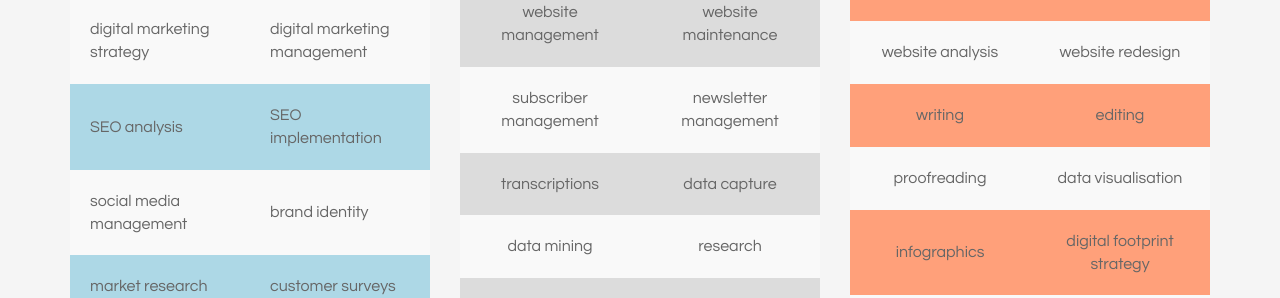
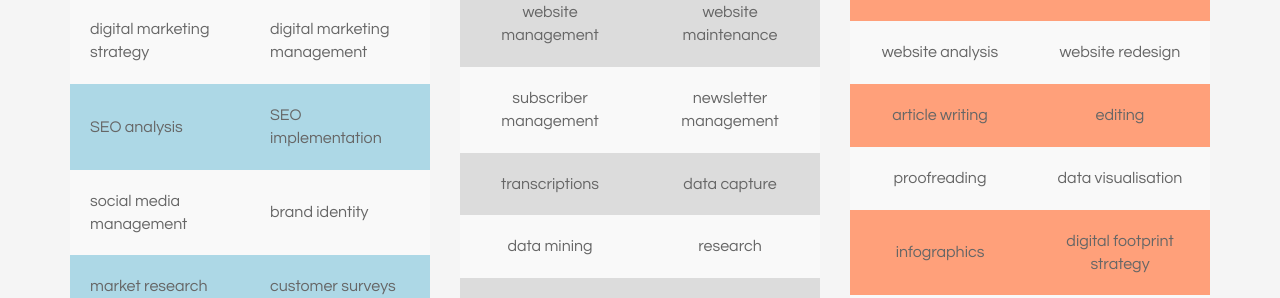
Before and after one commit to BluCrane/OmniMACS, a Jekyll site: the page index.html, which Jekyll copies as it is, in a window 1280 px wide and 900 px high, scrolled down 1559 px. Shown: the part 153-451 px from the top of the window. Built offline with Jekyll 4.4.1, drawn with Linux system fonts in a browser that asks for light colours.

Commit message:
Update index.html

```diff
--- a/index.html
+++ b/index.html
@@ -174,7 +174,7 @@
 						<tr><td>website design</td><td>web development</td></tr>
 						 <tr><td>social media content</td><td>social media integration</td></tr>
 						 <tr><td>website analysis</td><td>website redesign</td></tr>
-						 <tr><td>writing</td><td>editing</td></tr>
+						 <tr><td>article writing</td><td>editing</td></tr>
 						 <tr><td>proofreading</td><td>data visualisation</td></tr>
 						 <tr><td>infographics</td><td>digital footprint strategy</td></tr>
 						 <tr><td>subscription forms</td><td>contact forms</td></tr>
```
